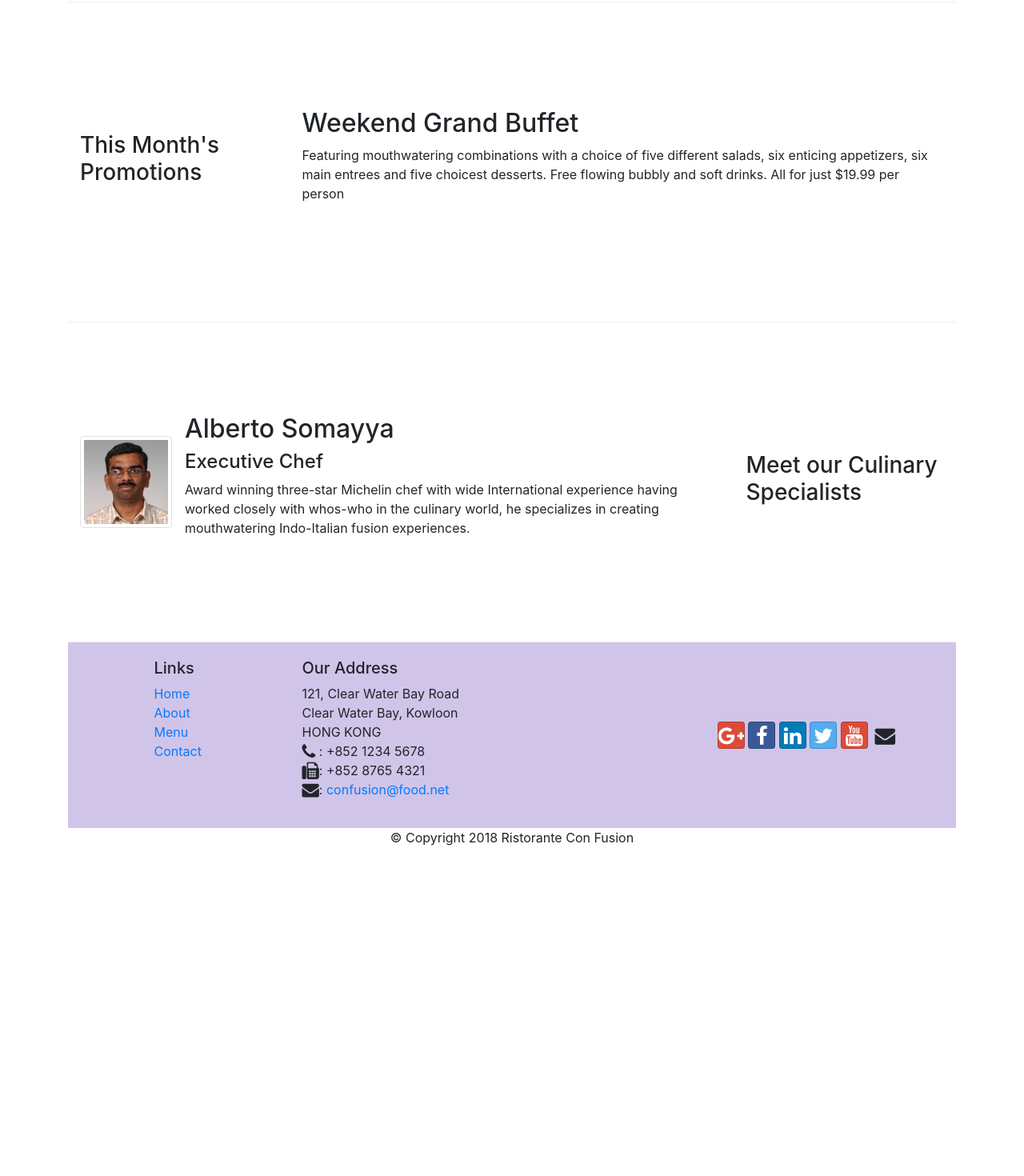
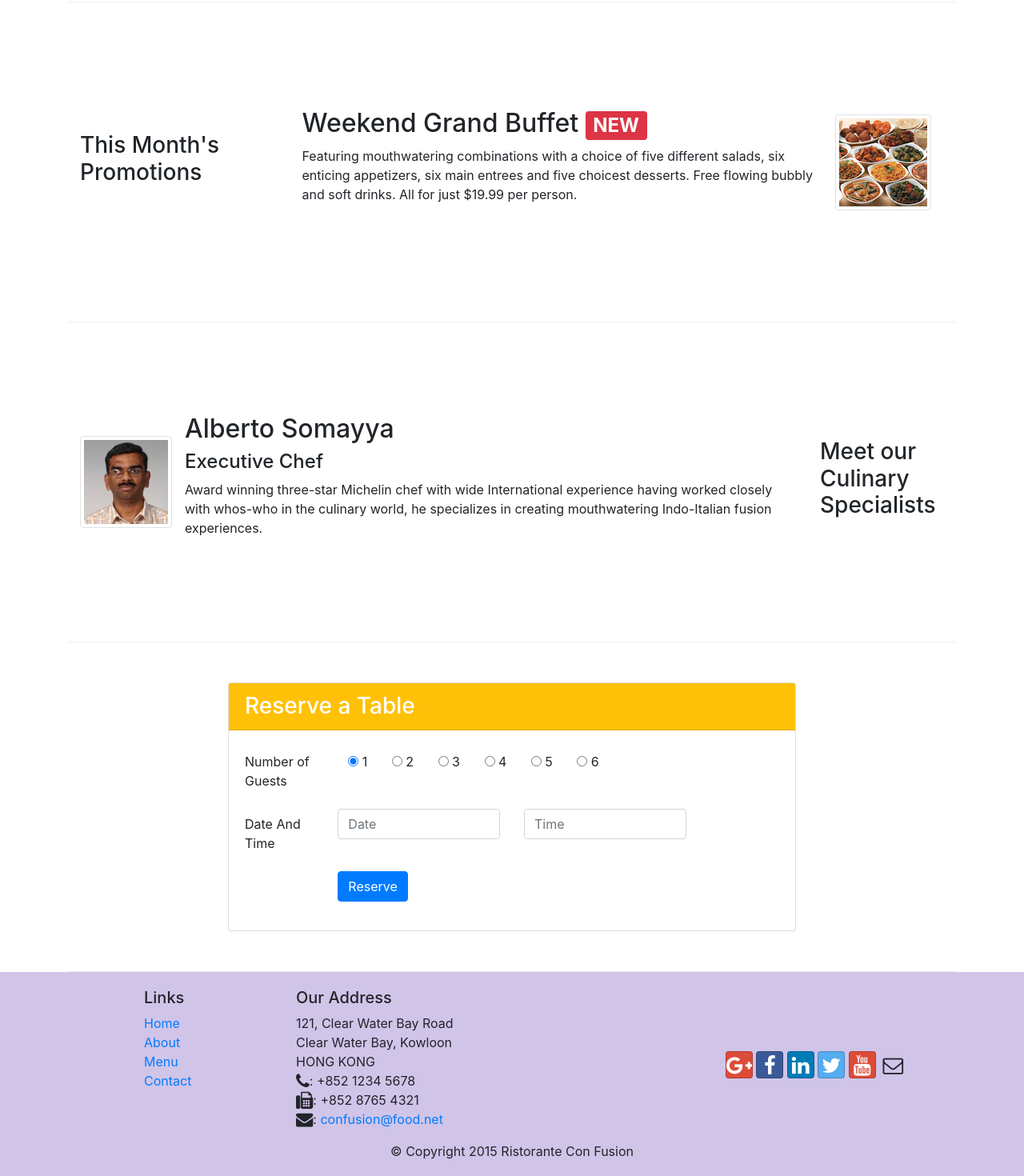
Before and after one commit to sidrockzz/bootstrap-4.0, a website: page index.html in a window 1280 px wide. Shown: the part 731-2201 px from the top of the page at 80% size. Before the commit the page ends 1806 px from the top, so only its background shows below. Drawn offline with nearby package versions, Linux system fonts and the light colour scheme.

Commit message:
Assignment 2

```diff
--- a/index.html
+++ b/index.html
@@ -2,7 +2,6 @@
 <html lang="en">
 
 <head>
-    <title>Ristorante Con Fusion</title>
     <!-- Required meta tags always come first -->
     <meta charset="utf-8">
     <meta name="viewport" content="width=device-width, initial-scale=1, shrink-to-fit=no">
@@ -12,12 +11,12 @@
     <link rel="stylesheet" href="node_modules/bootstrap/dist/css/bootstrap.min.css">
     <link rel="stylesheet" href="node_modules/font-awesome/css/font-awesome.min.css">
     <link rel="stylesheet" href="node_modules/bootstrap-social/bootstrap-social.css">
-    <link rel="stylesheet" href="css/styles.css">
-
+    <link href="css/styles.css" rel="stylesheet">
+    <title>Ristorante Con Fusion</title>
 </head>
 
 <body>
-<nav class="navbar navbar-dark navbar-expand-sm fixed-top">
+<nav class="navbar navbar-dark navbar-expand-sm bg-primary fixed-top">
     <div class="container">
         <button class="navbar-toggler" type="button" data-toggle="collapse" data-target="#Navbar">
             <span class="navbar-toggler-icon"></span>
@@ -33,15 +32,20 @@
         </div>
     </div>
 </nav>
+
 <header class="jumbotron">
     <div class="container">
         <div class="row row-header">
             <div class="col-12 col-sm-6">
                 <h1>Ristorante con Fusion</h1>
-                <p>We take inspiration from the World's best cuisines, and create a unique fusion experience. Our lipsmacking creations will tickle your culinary senses!</p>
+                <p>We take inspiration from the World's best cuisines, and create a unique fusion experience. Our
+                    lipsmacking creations will tickle your culinary senses!</p>
             </div>
             <div class="col-12 col-sm align-self-center">
                 <img src="img/logo.png" class="img-fluid">
+            </div>
+            <div class="col-12 col-sm align-self-center">
+                <a role="button" class="pt-2 pb-2 btn btn-block btn-sm btn-warning" href="#reserve">Reserve Table</a>
             </div>
         </div>
     </div>
@@ -49,92 +53,165 @@
 
 <div class="container">
     <div class="row row-content align-items-center">
-        <div class="col-12 col-sm-4 order-sm-last col-md-3">
+        <div class="col-sm-4 col-md-2 order-2">
             <h3>Our Lipsmacking Culinary Creations</h3>
         </div>
-        <div class="col col-sm order-sm-first col-md">
+        <div class="col-sm col-md order-1">
             <div class="media">
-                <img class="d-flex mr-3 img-thumbnail align-self-center" src="img/uthappizza.png" alt="uthappizza">
+                <img class="d-flex mr-3 img-thumbnail align-self-center" src="img/uthappizza.png" alt="Uthappizza">
                 <div class="media-body">
-                    <h2 class="mt-0">Uthappizza<span class="badge badge-danger"> HOT</span><span class="badge badge-pill badge-secondary"> $4.99</span> </h2>
-                    <p class="d-none d-sm-block">A unique combination of Indian Uthappam (pancake) and Italian pizza, topped with Cerignola olives, ripe vine cherry tomatoes, Vidalia onion, Guntur chillies and Buffalo Paneer.</p>
+                    <h2 class="mt-0">Uthappizza <span class="badge badge-danger">HOT</span> <span class="badge badge-pill badge-secondary">$4.99</span></h2>
+                    <p class="d-none d-sm-block">A unique combination of Indian Uthappam (pancake) and Italian pizza, topped with Cerignola olives, ripe vine cherry tomatoes, Vidalia onion, Guntur chillies and Buffalo Paneer.
+                    </p>
+                </div>
+            </div>
+        </div>
+    </div>
+
+    <div class="row row-content align-items-center">
+        <div class="col-sm-4 col-md-3">
+            <h3>This Month's Promotions</h3>
+        </div>
+        <div class="col-sm col-md">
+            <div class="media">
+                <div class="media-body">
+                    <h2 class="mt-0">Weekend Grand Buffet <span class="badge badge-danger">NEW</span></h2>
+                    <p class="d-none d-sm-block">Featuring mouthwatering combinations with a choice of
+                        five different salads, six enticing appetizers, six main entrees and five choicest desserts.
+                        Free flowing bubbly and soft drinks. All for just $19.99 per person.
+                    </p>
+                </div>
+                <img class="d-flex mr-3 img-thumbnail align-self-center"
+                     src="img/buffet.png" alt="Grand Buffet">
+            </div>
+        </div>
+    </div>
+
+    <div class="row row-content align-items-center">
+        <div class="col-sm-4 col-md-2 order-2">
+            <h3>Meet our Culinary Specialists</h3>
+        </div>
+        <div class="col-sm col-md order-1">
+            <div class="media">
+                <img class="d-flex mr-3 img-thumbnail align-self-center"
+                     src="img/alberto.png" alt="Alberto Somayya">
+                <div class="media-body">
+                    <h2 class="mt-0">Alberto Somayya</h2>
+                    <h4>Executive Chef</h4>
+                    <p class="d-none d-sm-block">Award winning three-star Michelin chef with wide
+                        International experience having worked closely with
+                        whos-who in the culinary world, he specializes in
+                        creating mouthwatering Indo-Italian fusion experiences.
+                    </p>
+                </div>
+            </div>
+        </div>
+    </div>
+
+    <div class="row row-content align-items-center justify-content-center" id="reserve">
+        <div class="col-12 col-sm-8">
+            <div class="card">
+                <h3 class="card-header bg-warning text-white">Reserve a Table</h3>
+                <div class="card-body">
+                    <form method="" action="">
+                        <div class="form-group row">
+                            <label for="guests" class="col-12 col-sm-12 col-md-2 col-form-label">Number of Guests</label>
+
+                            <div class="col-12 col-sm-12 col-md-8">
+                                <label class="btn  active">
+                                    <input type="radio" name="guests" value="1" autocomplete="off" checked> 1
+                                </label>
+                                <label class="btn">
+                                    <input type="radio" name="guests" value="2" autocomplete="off"> 2
+                                </label>
+                                <label class="btn">
+                                    <input type="radio" name="guests" value="3" autocomplete="off"> 3
+                                </label>
+                                <label class="btn">
+                                    <input type="radio" name="guests" value="4" autocomplete="off"> 4
+                                </label>
+                                <label class="btn">
+                                    <input type="radio" name="guests" value="5" autocomplete="off"> 5
+                                </label>
+                                <label class="btn">
+                                    <input type="radio" name="guests" value="6" autocomplete="off"> 6
+                                </label>
+                            </div>
+                        </div>
+
+                        <div class="form-group row">
+                            <label for="date" class="col-12 col-sm-12 col-md-2 col-form-label">Date And Time</label>
+                            <div class="col-12 col-sm-12 col-md-4">
+                                <input type="text" class="form-control" id="date" name="date" placeholder="Date">
+                            </div>
+                            <div class="col-12 col-sm-12 col-md-4">
+                                <input type="text" class="form-control" id="time" name="time" placeholder="Time">
+                            </div>
+                        </div>
+
+                        <div class="form-group row">
+                            <div class="offset-md-2 col-md-10">
+                                <button type="submit" class="btn btn-primary">Reserve</button>
+                            </div>
+                        </div>
+                    </form>
                 </div>
             </div>
         </div>
     </div>
 
 
-    <div class="row row-content align-items-center">
-        <div class="col-12 col-sm-4 col-md-3">
-            <h3>This Month's Promotions</h3>
-        </div>
-        <div class="col col-sm col-md">
-            <h2>Weekend Grand Buffet</h2>
-            <p>Featuring mouthwatering combinations with a choice of five different salads, six enticing appetizers, six main entrees and five choicest desserts. Free flowing bubbly and soft drinks. All for just $19.99 per person </p>
-        </div>
-    </div>
-
-    <div class="row row-content align-items-center">
-        <div class="col-12 col-sm-4 order-sm-last col-md-3">
-            <h3>Meet our Culinary Specialists</h3>
-        </div>
-        <div class="col col-sm order-sm-first col-md">
-            <div class="media">
-                <img class="d-flex mr-3 img-thumbnail align-self-center" src="img/alberto.png" alt="alberto">
-                <div class="media-body">
-                    <h2 class="mt-0g">Alberto Somayya</h2>
-                    <h4>Executive Chef</h4>
-                    <p>Award winning three-star Michelin chef with wide International experience having worked closely with whos-who in the culinary world, he specializes in creating mouthwatering Indo-Italian fusion experiences. </p>
-                </div>
-            </div>
-        </div>
-    </div>
 </div>
 
-<footer>
+<footer class="footer">
     <div class="container">
-        <div class="row footer">
-            <div class="col-4 offset-1 col-sm-2">
+        <div class="row">
+            <div class="col-5 offset-1 col-sm-2">
                 <h5>Links</h5>
                 <ul class="list-unstyled">
                     <li><a href="#">Home</a></li>
-                    <li><a href="./aboutus.html">About</a></li>
+                    <li><a href="#">About</a></li>
                     <li><a href="#">Menu</a></li>
-                    <li><a href="contactus.html">Contact</a></li>
+                    <li><a href="#">Contact</a></li>
                 </ul>
             </div>
-            <div class="col-7 col-sm-5">
+            <div class="col-6 col-sm-5">
                 <h5>Our Address</h5>
                 <address>
                     121, Clear Water Bay Road<br>
                     Clear Water Bay, Kowloon<br>
                     HONG KONG<br>
-                    <i class="fa fa-phone fa-lg"></i> : +852 1234 5678<br>
+                    <i class="fa fa-phone fa-lg"></i>: +852 1234 5678<br>
                     <i class="fa fa-fax fa-lg"></i>: +852 8765 4321<br>
-                    <i class="fa fa-envelope fa-lg"></i>: <a href="mailto:confusion@food.net">confusion@food.net</a>
+                    <i class="fa fa-envelope fa-lg"></i>:
+                    <a href="mailto:confusion@food.net">confusion@food.net</a>
                 </address>
             </div>
-            <div class="col-12 col-sm-4 align-self-center">
+            <div class="col col-sm-4 align-self-center">
                 <div class="text-center">
-                    <a class="btn btn-social-icon btn-google" href="http://google.com/+"><i class="fa fa-google-plus fa-lg"></i></a>
-                    <a class="btn btn-social-icon btn-facebook" href="http://www.facebook.com/profile.php?id="><i class="fa fa-facebook fa-lg"></i></a>
-                    <a class="btn btn-social-icon btn-linkedin" href="http://www.linkedin.com/in/"><i class="fa fa-linkedin fa-lg"></i></a>
-                    <a class="btn btn-social-icon btn-twitter" href="http://twitter.com/"><i class="fa fa-twitter fa-lg"></i></a>
-                    <a class="btn btn-social-icon btn-google" href="http://youtube.com/"><i class="fa fa-youtube fa-lg"></i></a>
-                    <a class="btn btn-social-icon" href="mailto:"><i class="fa fa-envelope fa-lg"></i></a>
+                    <a class="btn btn-social-icon btn-google" href="http://google.com/+"><i class="fa fa-google-plus"></i></a>
+                    <a class="btn btn-social-icon btn-facebook" href="http://www.facebook.com/profile.php?id="><i class="fa fa-facebook"></i></a>
+                    <a class="btn btn-social-icon btn-linkedin" href="http://www.linkedin.com/in/"><i class="fa fa-linkedin"></i></a>
+                    <a class="btn btn-social-icon btn-twitter" href="http://twitter.com/"><i class="fa fa-twitter"></i></a>
+                    <a class="btn btn-social-icon btn-google" href="http://youtube.com/"><i class="fa fa-youtube"></i></a>
+                    <a class="btn btn-social-icon" href="mailto:"><i class="fa fa-envelope-o"></i></a>
                 </div>
             </div>
         </div>
         <div class="row justify-content-center">
             <div class="col-auto">
-                <p>© Copyright 2018 Ristorante Con Fusion</p>
+                <p>© Copyright 2015 Ristorante Con Fusion</p>
             </div>
         </div>
     </div>
 </footer>
-<script src="node_modules/jquery/dist/jquery.slim.min.js"></script>
+
+<!-- jQuery first, then Tether, then Bootstrap JS. -->
+<!-- Bootsrap beta 4 replaced Tether with Popper -->
+<script src="node_modules/jquery/dist/jquery.min.js"></script>
 <script src="node_modules/popper.js/dist/umd/popper.min.js"></script>
 <script src="node_modules/bootstrap/dist/js/bootstrap.min.js"></script>
+
 </body>
 
 </html>
```
